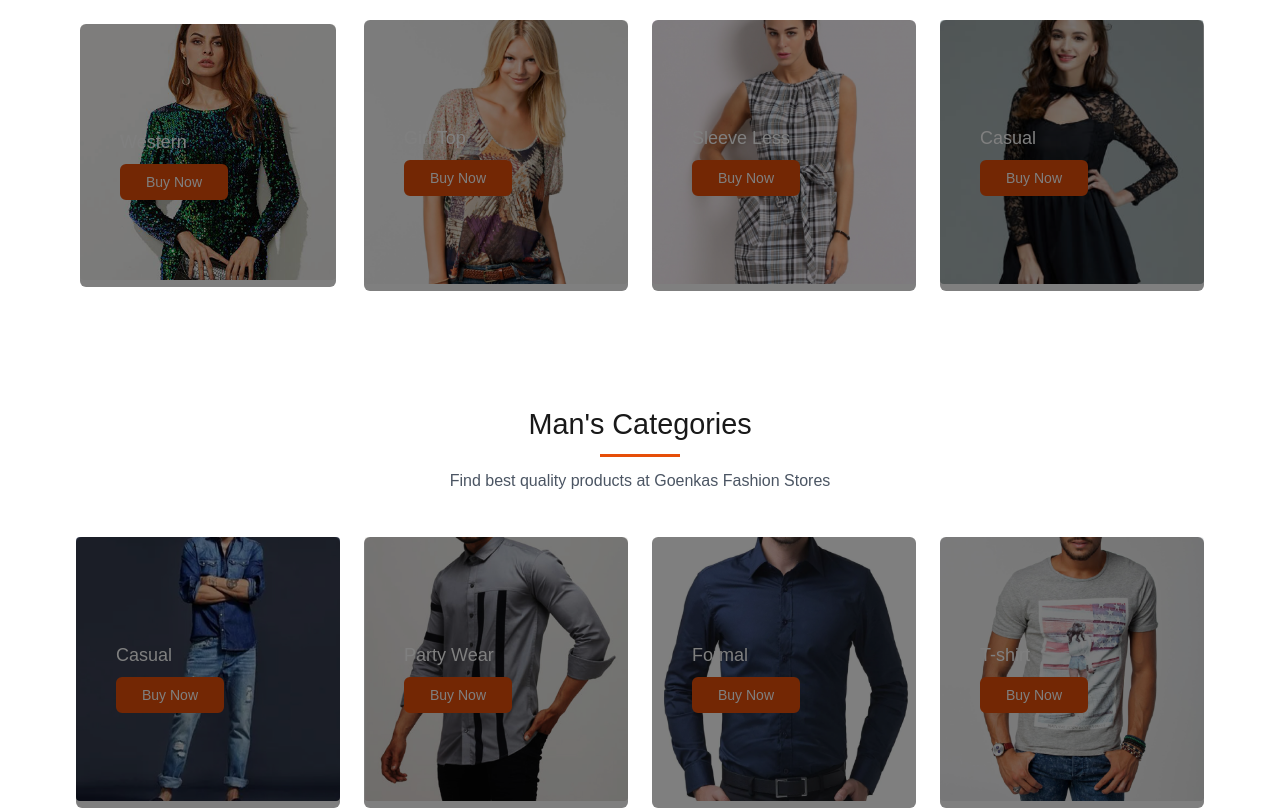
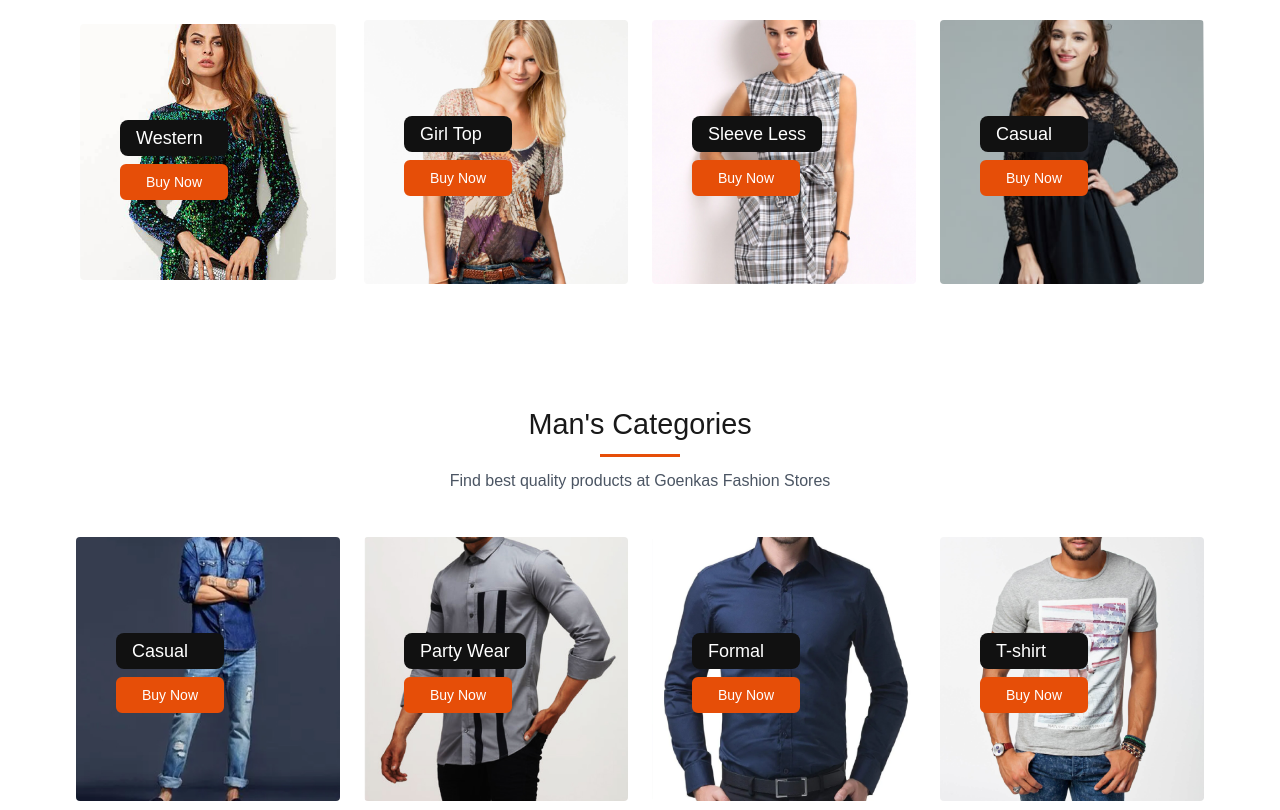
Before and after one commit to jakia12/goenkas-fashion, a Next.js app: page / in a window 1280 px wide. Shown: the part 4320-5130 px from the top of the page. Built offline with nearby package versions, Linux system fonts and the light colour scheme.

Commit message:
category section modified

```diff
--- a/src/components/bannerSlider/BannerSlider.jsx
+++ b/src/components/bannerSlider/BannerSlider.jsx
@@ -50,10 +50,10 @@ const BannerSlider = () => {
                             {
                                 ["01", "02", "03"].map((dot, idx) => (
                                     <li key={dot.id}
-                                        className=''
+                                        className='point_r'
                                         onClick={() => setIndex(idx)}
                                     >
-                                        <div className="flex items-center justify-center flex-col">
+                                        <div className="flex items-center justify-center flex-col  point_r">
                                             <div>
                                                 <h3 className={`${idx === index ? "text-2xl font-semibold text-textPrimary" : "text-base font-normal text-gray-400"}`}>{dot}</h3>
                                                 <div className="flex items-center justify-center my-2">
--- a/src/components/categorySlider/CategorySlider.jsx
+++ b/src/components/categorySlider/CategorySlider.jsx
@@ -54,14 +54,14 @@ const CategorySlider = () => {
 
         <div className='flex items-center flex-wrap'>
             <div className="w-full sm:w-6/12 md:w-3/12">
-                <div className="m-4 relative overlay rounded  ">
+                <div className="m-4 relative  rounded  ">
                     <Slider {...settings}>
 
 
                         <div className='relative z-10'>
                             <Image src={western} alt="" className="w-full rounded" />
                             <div className="absolute top-24 left-10 cat_content z-10">
-                                <h3 className="text-lg font-medium text-white py-2">
+                                <h3 className="text-lg font-medium text-white bg-[#111] px-4 py-1 rounded-lg mb-2 ">
                                     Western
                                 </h3>
                                 <button className='bg-lightOrange text-white hover:bg-secondCol rounded-md text-sm py-1.5 px-6 border-2 border-lightOrange hover:border-[#fff] hover:text-[#fff] hover:bg-transparent ' type="submit" >
@@ -72,7 +72,7 @@ const CategorySlider = () => {
                         <div className='relative z-10'>
                             <Image src={western} alt="" className="w-full rounded" />
                             <div className="absolute top-24 left-10 cat_content z-10">
-                                <h3 className="text-lg font-medium text-white py-2">
+                                <h3 className="text-lg font-medium text-white bg-[#111] px-4 py-1 rounded-lg mb-2 ">
                                     Western
                                 </h3>
                                 <button className='bg-lightOrange text-white hover:bg-secondCol rounded-md text-sm py-1.5 px-6 border-2 border-lightOrange hover:border-[#fff] hover:text-[#fff] hover:bg-transparent ' type="submit" >
@@ -89,13 +89,13 @@ const CategorySlider = () => {
 
 
             <div className="w-full sm:w-6/12 md:w-3/12">
-                <div className="m-3 relative overlay rounded  ">
+                <div className="m-3 relative  rounded  ">
                     <Slider {...settings}>
 
                         <div className='relative z-10'>
                             <Image src={girlTop} alt="" className="w-full rounded" />
                             <div className="absolute top-24 left-10 cat_content z-10">
-                                <h3 className="text-lg font-medium text-white py-2">
+                                <h3 className="text-lg font-medium text-white bg-[#111] px-4 py-1 rounded-lg mb-2 ">
                                     Girl Top
                                 </h3>
                                 <button className='bg-lightOrange text-white hover:bg-secondCol rounded-md text-sm py-1.5 px-6 border-2 border-lightOrange hover:border-[#fff] hover:text-[#fff] hover:bg-transparent ' type="submit" >
@@ -106,7 +106,7 @@ const CategorySlider = () => {
                         <div className='relative z-10'>
                             <Image src={girlTop} alt="" className="w-full rounded" />
                             <div className="absolute top-24 left-10 cat_content z-10">
-                                <h3 className="text-lg font-medium text-white py-2">
+                                <h3 className="text-lg font-medium text-white bg-[#111] px-4 py-1 rounded-lg mb-2 ">
                                     Girl Top
                                 </h3>
                                 <button className='bg-lightOrange text-white hover:bg-secondCol rounded-md text-sm py-1.5 px-6 border-2 border-lightOrange hover:border-[#fff] hover:text-[#fff] hover:bg-transparent ' type="submit" >
@@ -122,13 +122,13 @@ const CategorySlider = () => {
 
             </div>
             <div className="w-full sm:w-6/12 md:w-3/12">
-                <div className="m-3 relative overlay rounded  ">
+                <div className="m-3 relative  rounded  ">
                     <Slider {...settings}>
 
                         <div className='relative z-10'>
                             <Image src={sleeveImg} alt="" className="w-full rounded" />
                             <div className="absolute top-24 left-10 cat_content z-10">
-                                <h3 className="text-lg font-medium text-white py-2">
+                                <h3 className="text-lg font-medium text-white bg-[#111] px-4 py-1 rounded-lg mb-2 ">
                                     Sleeve Less
                                 </h3>
                                 <button className='bg-lightOrange text-white hover:bg-secondCol rounded-md text-sm py-1.5 px-6 border-2 border-lightOrange hover:border-[#fff] hover:text-[#fff] hover:bg-transparent ' type="submit" >
@@ -139,7 +139,7 @@ const CategorySlider = () => {
                         <div className='relative z-10'>
                             <Image src={sleeveImg} alt="" className="w-full rounded" />
                             <div className="absolute top-24 left-10 cat_content z-10">
-                                <h3 className="text-lg font-medium text-white py-2">
+                                <h3 className="text-lg font-medium text-white bg-[#111] px-4 py-1 rounded-lg mb-2 ">
                                     Sleeve Less
                                 </h3>
                                 <button className='bg-lightOrange text-white hover:bg-secondCol rounded-md text-sm py-1.5 px-6 border-2 border-lightOrange hover:border-[#fff] hover:text-[#fff] hover:bg-transparent ' type="submit" >
@@ -156,13 +156,13 @@ const CategorySlider = () => {
             </div>
 
             <div className="w-full sm:w-6/12 md:w-3/12">
-                <div className="m-3 relative overlay rounded  ">
+                <div className="m-3 relative  rounded  ">
                     <Slider {...settings}>
 
                         <div className='relative z-10'>
                             <Image src={casual} alt="" className="w-full rounded" />
                             <div className="absolute top-24 left-10 cat_content z-10">
-                                <h3 className="text-lg font-medium text-white py-2">
+                                <h3 className="text-lg font-medium text-white bg-[#111] px-4 py-1 rounded-lg mb-2 ">
                                     Casual
                                 </h3>
                                 <button className='bg-lightOrange text-white hover:bg-secondCol rounded-md text-sm py-1.5 px-6 border-2 border-lightOrange hover:border-[#fff] hover:text-[#fff] hover:bg-transparent ' type="submit" >
@@ -173,7 +173,7 @@ const CategorySlider = () => {
                         <div className='relative z-10'>
                             <Image src={casual} alt="" className="w-full rounded" />
                             <div className="absolute top-24 left-10 cat_content z-10">
-                                <h3 className="text-lg font-medium text-white py-2">
+                                <h3 className="text-lg font-medium text-white bg-[#111] px-4 py-1 rounded-lg mb-2 ">
                                     Casual
                                 </h3>
                                 <button className='bg-lightOrange text-white hover:bg-secondCol rounded-md text-sm py-1.5 px-6 border-2 border-lightOrange hover:border-[#fff] hover:text-[#fff] hover:bg-transparent ' type="submit" >
@@ -192,7 +192,7 @@ const CategorySlider = () => {
             {/* third slider */}
             {/* < div className="w-full sm:w-6/12 md:w-3/12" >
                 <Slider {...settings}>
-                    <div className="m-3 relative overlay rounded  ">
+                    <div className="m-3 relative  rounded  ">
                         <Image src={sleeveImg} alt="" className="w-full rounded" />
                         <div className="absolute top-24 left-10 cat_content z-10">
                             <h3 className="text-lg font-medium text-white py-2">
@@ -203,7 +203,7 @@ const CategorySlider = () => {
                             </button>
                         </div>
                     </div>
-                    <div className="m-3 relative overlay rounded  ">
+                    <div className="m-3 relative  rounded  ">
                         <Image src={sleeveImg} alt="" className="w-full rounded" />
                         <div className="absolute top-24 left-10 cat_content z-10">
                             <h3 className="text-lg font-medium text-white py-2">
@@ -220,7 +220,7 @@ const CategorySlider = () => {
             {/* third slider */}
             {/* < div className="w-full sm:w-6/12 md:w-3/12" >
                 <Slider {...settings}>
-                    <div className="m-3 relative overlay rounded  ">
+                    <div className="m-3 relative  rounded  ">
                         <Image src={casual} alt="" className="w-full rounded" />
                         <div className="absolute top-24 left-10 cat_content z-10">
                             <h3 className="text-lg font-medium text-white py-2">
@@ -231,7 +231,7 @@ const CategorySlider = () => {
                             </button>
                         </div>
                     </div>
-                    <div className="m-3 relative overlay rounded  ">
+                    <div className="m-3 relative  rounded  ">
                         <Image src={casual} alt="" className="w-full rounded" />
                         <div className="absolute top-24 left-10 cat_content z-10">
                             <h3 className="text-lg font-medium text-white py-2">
--- a/src/components/mainNav/MainNav.jsx
+++ b/src/components/mainNav/MainNav.jsx
@@ -83,7 +83,7 @@ const MainNav = () => {
 
     return (
 
-        <div className={` flex items-center justify-around pt-4 px-2 md:px-0 md:py-5  w-full top-0  z-[10] py-4 text-[#FFF] ${stickyNav ? 'bg-teal-400 fixed' : 'bg-bgOne'} }`}>
+        <div className={` flex items-center justify-around pt-4 px-2 md:px-0 md:py-5  w-full top-0  z-[10] py-4 text-[#FFF] ${stickyNav ? 'bg-bgOne fixed shadow-md shadow-gray-200' : 'bg-bgOne'} }`}>
             {/* brand logo */}
             <span className="text-2xl">
                 <a href="/"><Image src={brandLogo} /></a>
--- a/src/components/mansCategorySlider/MansCategorySlider.jsx
+++ b/src/components/mansCategorySlider/MansCategorySlider.jsx
@@ -48,12 +48,12 @@ const MansCategorySlider = () => {
     return (
         <div className='flex items-center justify-center flex-wrap'>
             <div className="w-full sm:w-6/12 md:w-3/12">
-                <div className="m-3 relative overlay rounded  ">
+                <div className="m-3 relative  rounded  ">
                     <Slider {...settings}>
                         <div className="relative z-10">
                             <Image src={casual} alt="" className="w-full rounded" />
                             <div className="absolute top-24 left-10 cat_content z-10">
-                                <h3 className="text-lg font-medium text-white py-2">
+                                <h3 className="text-lg font-medium text-white bg-[#111] px-4 py-1 rounded-lg mb-2 ">
                                     Casual
                                 </h3>
                                 <button className='bg-lightOrange text-white hover:bg-secondCol rounded-md text-sm py-1.5 px-6 border-2 border-lightOrange hover:border-[#fff] hover:text-[#fff] hover:bg-transparent ' type="submit" >
@@ -65,7 +65,7 @@ const MansCategorySlider = () => {
                         <div className="relative">
                             <Image src={casual} alt="" className="w-full rounded" />
                             <div className="absolute top-24 left-10 cat_content z-10">
-                                <h3 className="text-lg font-medium text-white py-2">
+                                <h3 className="text-lg font-medium text-white bg-[#111] px-4 py-1 rounded-lg mb-2 ">
                                     Casual
                                 </h3>
                                 <button className='bg-lightOrange text-white hover:bg-secondCol rounded-md text-sm py-1.5 px-6 border-2 border-lightOrange hover:border-[#fff] hover:text-[#fff] hover:bg-transparent ' type="submit" >
@@ -80,12 +80,12 @@ const MansCategorySlider = () => {
             </div>
             {/* seconde slider */}
             <div className="w-full sm:w-6/12 md:w-3/12">
-                <div className="m-3 relative overlay rounded  ">
+                <div className="m-3 relative  rounded  ">
                     <Slider {...settings}>
                         <div className="relative z-10">
                             <Image src={partyWear} alt="" className="w-full rounded" />
                             <div className="absolute top-24 left-10 cat_content z-10">
-                                <h3 className="text-lg font-medium text-white py-2">
+                                <h3 className="text-lg font-medium text-white bg-[#111] px-4 py-1 rounded-lg mb-2 ">
                                     Party Wear
                                 </h3>
                                 <button className='bg-lightOrange text-white hover:bg-secondCol rounded-md text-sm py-1.5 px-6 border-2 border-lightOrange hover:border-[#fff] hover:text-[#fff] hover:bg-transparent ' type="submit" >
@@ -97,7 +97,7 @@ const MansCategorySlider = () => {
                         <div className="relative">
                             <Image src={partyWear} alt="" className="w-full rounded" />
                             <div className="absolute top-24 left-10 cat_content z-10">
-                                <h3 className="text-lg font-medium text-white py-2">
+                                <h3 className="text-lg font-medium text-white bg-[#111] px-4 py-1 rounded-lg mb-2 ">
                                     Party Wear
                                 </h3>
                                 <button className='bg-lightOrange text-white hover:bg-secondCol rounded-md text-sm py-1.5 px-6 border-2 border-lightOrange hover:border-[#fff] hover:text-[#fff] hover:bg-transparent ' type="submit" >
@@ -113,12 +113,12 @@ const MansCategorySlider = () => {
             {/* third slider */}
 
             <div className="w-full sm:w-6/12 md:w-3/12">
-                <div className="m-3 relative overlay rounded  ">
+                <div className="m-3 relative  rounded  ">
                     <Slider {...settings}>
                         <div className="relative z-10">
                             <Image src={formal} alt="" className="w-full rounded" />
                             <div className="absolute top-24 left-10 cat_content z-10">
-                                <h3 className="text-lg font-medium text-white py-2">
+                                <h3 className="text-lg font-medium text-white bg-[#111] px-4 py-1 rounded-lg mb-2 ">
                                     Formal
                                 </h3>
                                 <button className='bg-lightOrange text-white hover:bg-secondCol rounded-md text-sm py-1.5 px-6 border-2 border-lightOrange hover:border-[#fff] hover:text-[#fff] hover:bg-transparent ' type="submit" >
@@ -130,7 +130,7 @@ const MansCategorySlider = () => {
                         <div className="relative ">
                             <Image src={formal} alt="" className="w-full rounded" />
                             <div className="absolute top-24 left-10 cat_content z-10">
-                                <h3 className="text-lg font-medium text-white py-2">
+                                <h3 className="text-lg font-medium text-white bg-[#111] px-4 py-1 rounded-lg mb-2 ">
                                     Formal
                                 </h3>
                                 <button className='bg-lightOrange text-white hover:bg-secondCol rounded-md text-sm py-1.5 px-6 border-2 border-lightOrange hover:border-[#fff] hover:text-[#fff] hover:bg-transparent ' type="submit" >
@@ -146,12 +146,12 @@ const MansCategorySlider = () => {
 
             {/* fourth slider */}
             <div className="w-full sm:w-6/12 md:w-3/12">
-                <div className="m-3 relative overlay rounded  ">
+                <div className="m-3 relative  rounded  ">
                     <Slider {...settings}>
                         <div className="relative z-10">
                             <Image src={tShirt} alt="" className="w-full rounded" />
                             <div className="absolute top-24 left-10 cat_content z-10">
-                                <h3 className="text-lg font-medium text-white py-2">
+                                <h3 className="text-lg font-medium text-white bg-[#111] px-4 py-1 rounded-lg mb-2 ">
                                     T-shirt
                                 </h3>
                                 <button className='bg-lightOrange text-white hover:bg-secondCol rounded-md text-sm py-1.5 px-6 border-2 border-lightOrange hover:border-[#fff] hover:text-[#fff] hover:bg-transparent ' type="submit" >
@@ -163,7 +163,7 @@ const MansCategorySlider = () => {
                         <div className="relative ">
                             <Image src={tShirt} alt="" className="w-full rounded" />
                             <div className="absolute top-24 left-10 cat_content z-10">
-                                <h3 className="text-lg font-medium text-white py-2">
+                                <h3 className="text-lg font-medium text-white bg-[#111] px-4 py-1 rounded-lg mb-2 ">
                                     T-shirt
                                 </h3>
                                 <button className='bg-lightOrange text-white hover:bg-secondCol rounded-md text-sm py-1.5 px-6 border-2 border-lightOrange hover:border-[#fff] hover:text-[#fff] hover:bg-transparent ' type="submit" >
--- a/src/styles/globals.css
+++ b/src/styles/globals.css
@@ -383,6 +383,9 @@ img {
   border-radius: 40px;
 }
 
+.point_r {
+  cursor: pointer !important;
+}
 
 
 /*******responsive design*******/
```
